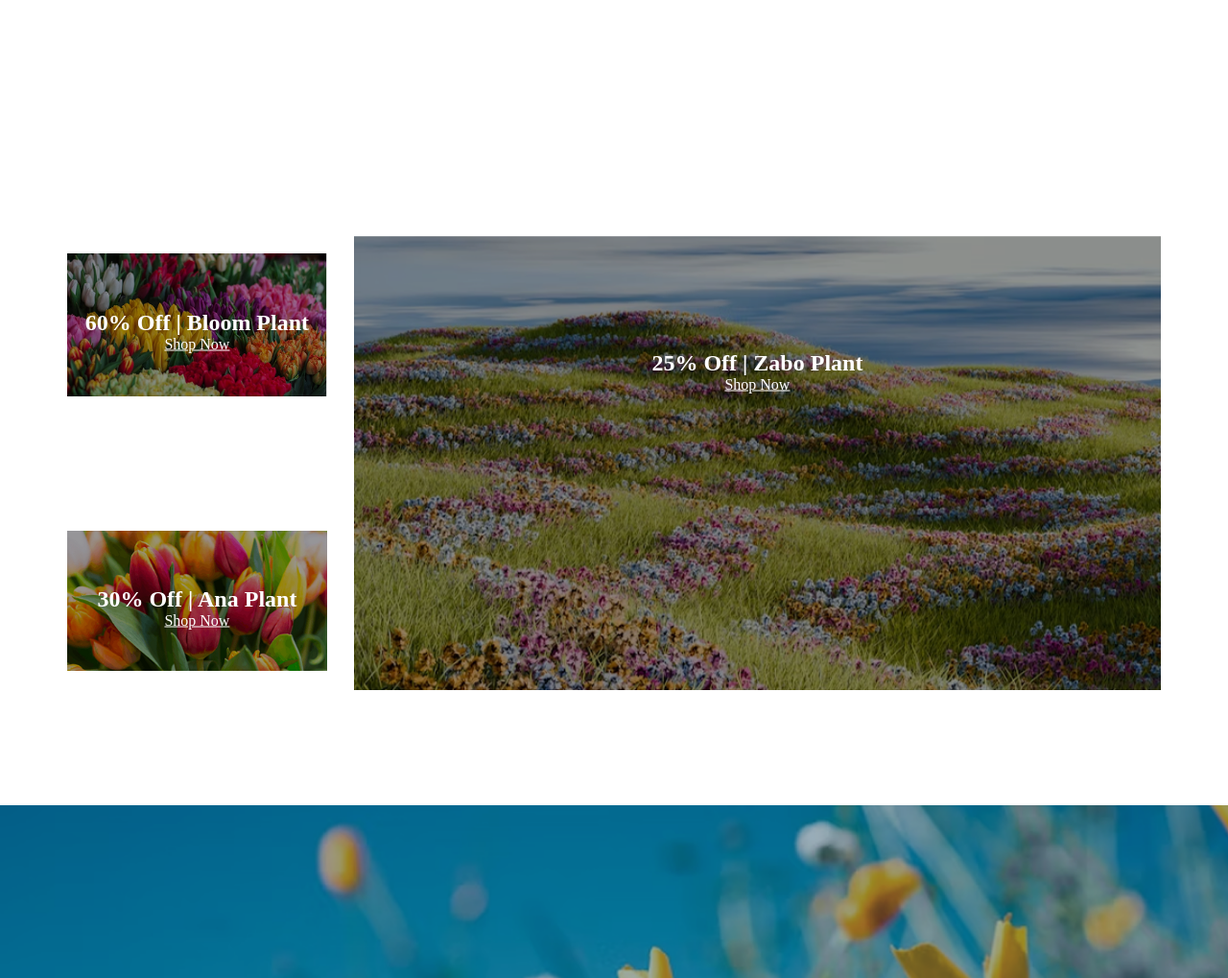
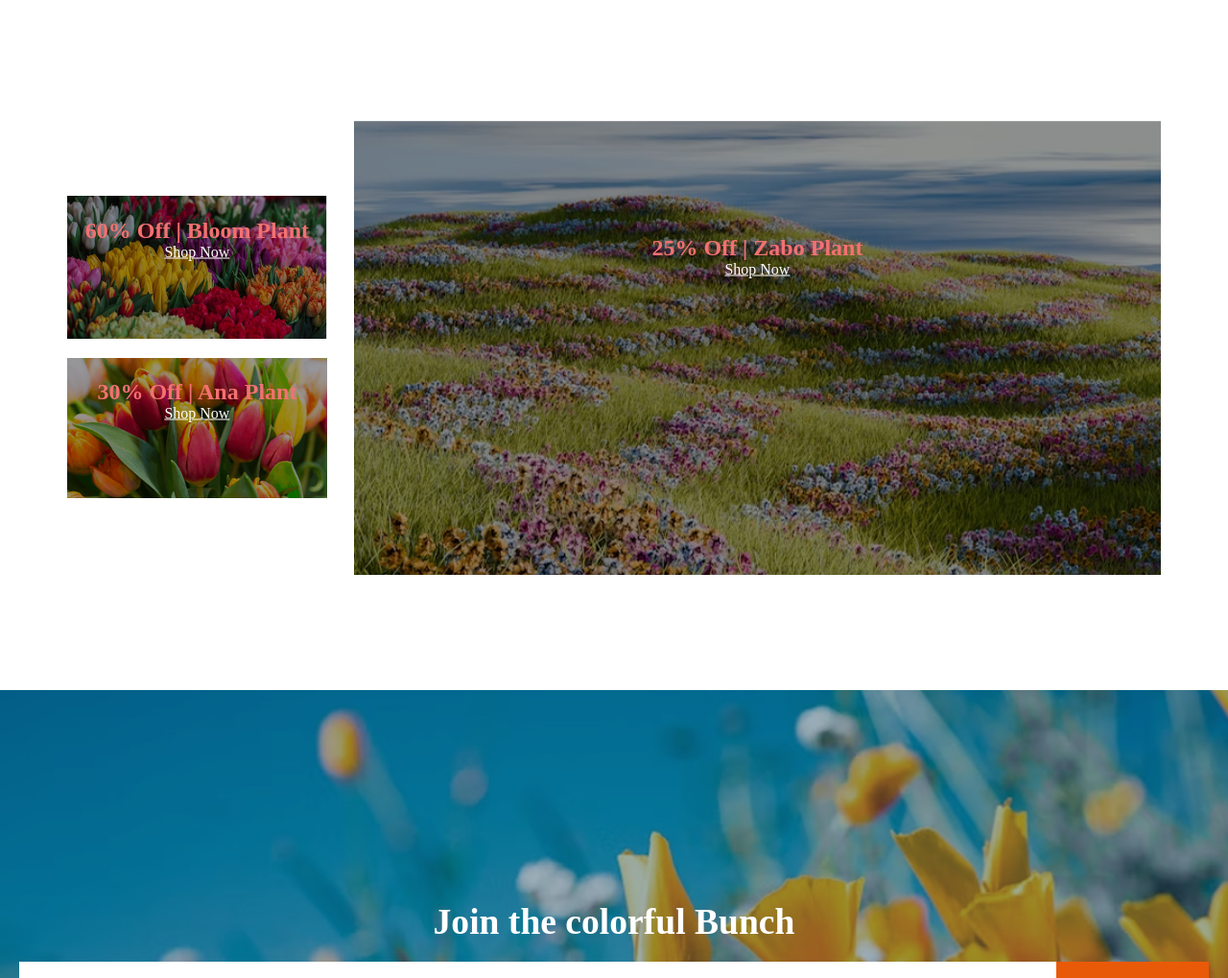
Before and after one commit to iam-AmirKhan/Assignment-2, a plain HTML site: page index.html in a window 1280 px wide. Shown: the part 2585-3604 px from the top of the page at 96% size. Drawn offline with Linux system fonts and the light colour scheme.

Commit message:
added a final one

```diff
--- a/styles/style.css
+++ b/styles/style.css
@@ -254,9 +254,9 @@ footer {
 .container1 {
   position: relative;
   text-align: center;
-  color: rgb(255, 255, 255);
+  color: rgb(244, 113, 113);
   margin: 0 auto;
-  margin-top: 120px;
+  /* margin-top: 120px; */
   width: 100%;
 }
 .join-img {
@@ -418,6 +418,8 @@ footer {
     margin-top: 120px;
     align-content: center;
     justify-content: center;
+    margin-bottom: 0;
+
     /* margin-left: 20px; */
     /* box-sizing: border-box; */
   }
@@ -439,6 +441,7 @@ footer {
     margin-top: 400px;
     text-align: center;
     align-items: center;
+    margin-top: 0;
   }
   .container {
     margin-top: 180px;
```
